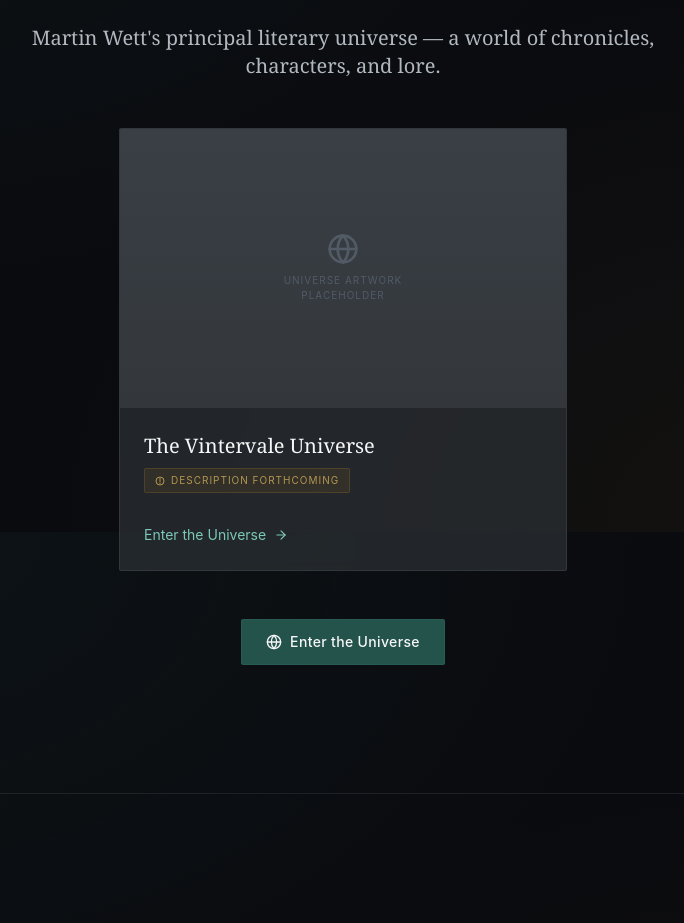
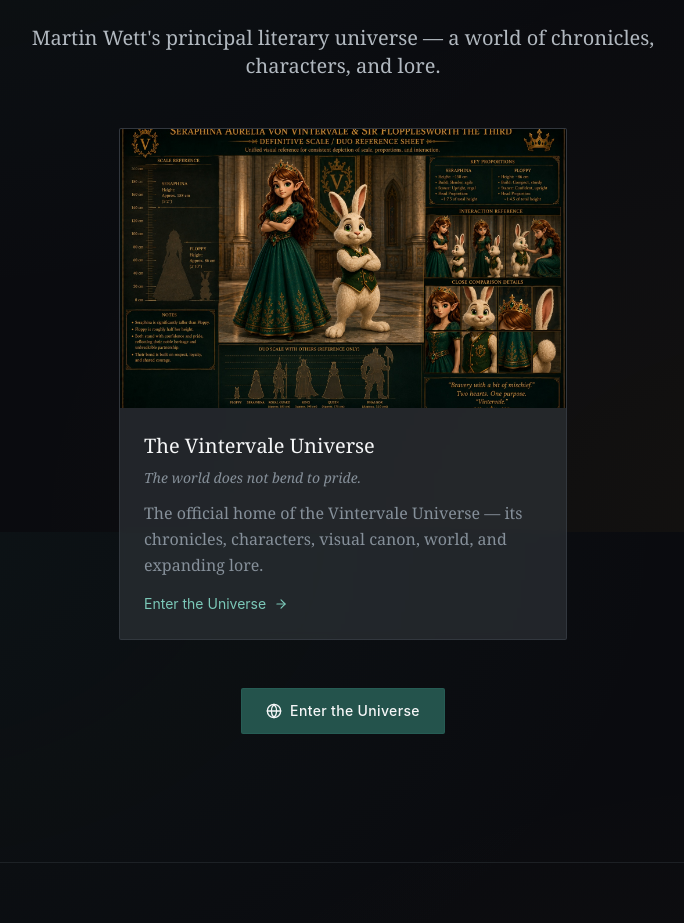
Before and after one commit to beamers500-bit/vintervale-universe-official-website, a React (Vite) app: page / in a window 1280 px wide. Shown: the part 1068-1991 px from the top of the page, without its empty margins (297-981 px from the left). Built offline with nearby package versions, Linux system fonts and the light colour scheme.

Commit message:
Update universes.ts

```diff
--- a/src/data/universes.ts
+++ b/src/data/universes.ts
@@ -4,12 +4,12 @@ export const universes: Universe[] = [
   {
     id: 'universe-vintervale',
     name: 'The Vintervale Universe',
-    tagline: undefined,
-    description: undefined,
-    coverImage: undefined,
-    coverImageAlt: undefined,
+    tagline: 'The world does not bend to pride.',
+    description: 'The official home of the Vintervale Universe — its chronicles, characters, visual canon, world, and expanding lore.',
+    coverImage: '/artwork/seraphina-floppy-duo.jpg',
+    coverImageAlt: 'Princess Seraphina and Sir Flopplesworth the Third together in Vintervale',
     status: 'active',
-    isPlaceholder: true,
+    isPlaceholder: false,
   },
 ];
 
```
